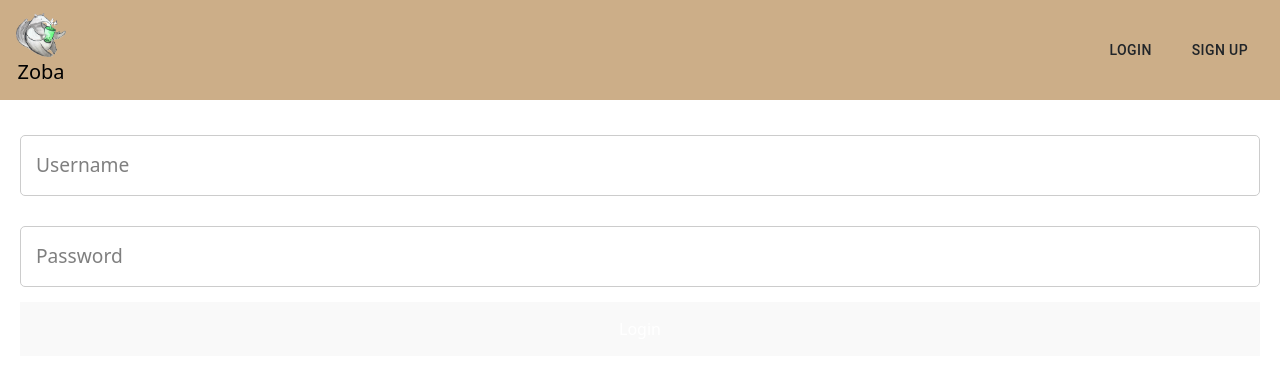
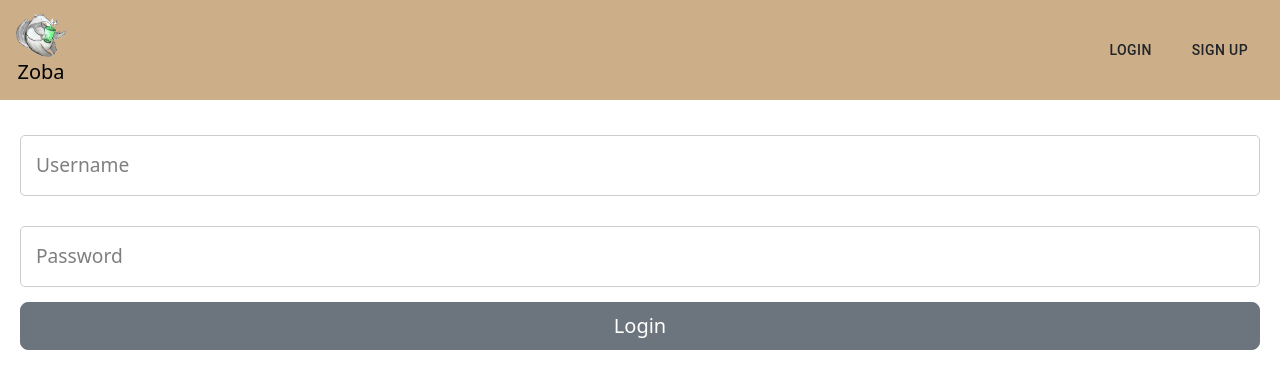
Before and after one commit to eyh1/CS295P-Boba-App, a React (Vite) app in the folder frontend/: page /login in a window 1280 px wide. Shown: the top 388 px of the page. Built offline with nearby package versions, Linux system fonts and the light colour scheme.

Commit message:
Fixed login and register buttons not showing properly on light mode

```diff
--- a/frontend/src/components/Form.jsx
+++ b/frontend/src/components/Form.jsx
@@ -50,7 +50,7 @@
             onChange = {(e) => setPassword(e.target.value)}
             placeholder = "Password"
         />
-        <button className = "form-button" type = "submit">
+        <button className = "btn btn-secondary btn-lg btn-block" type = "submit">
             {name}
         </button>
     </form>
```
